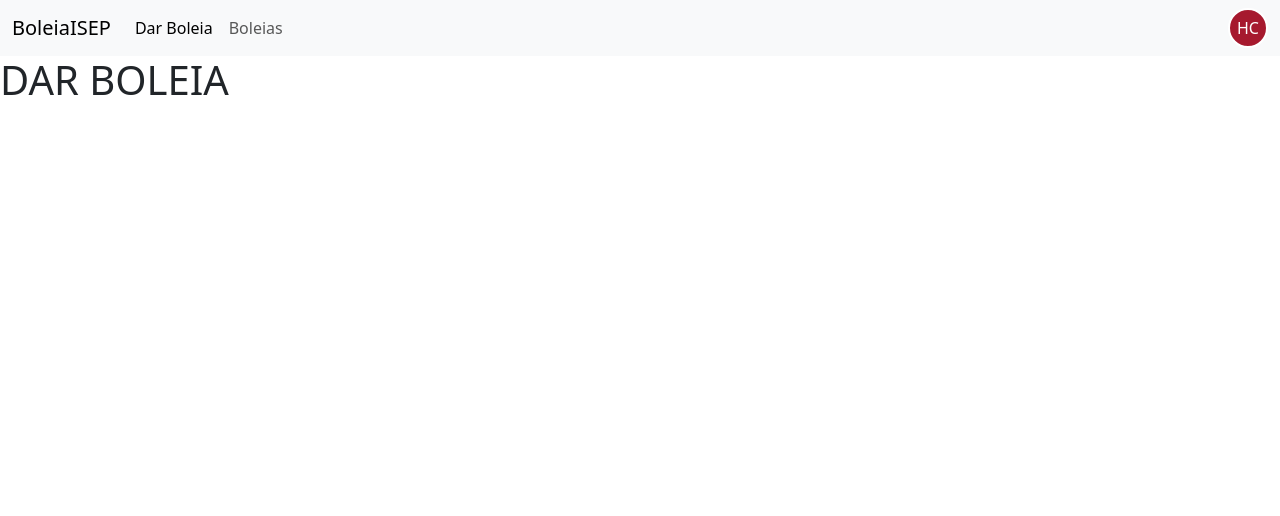
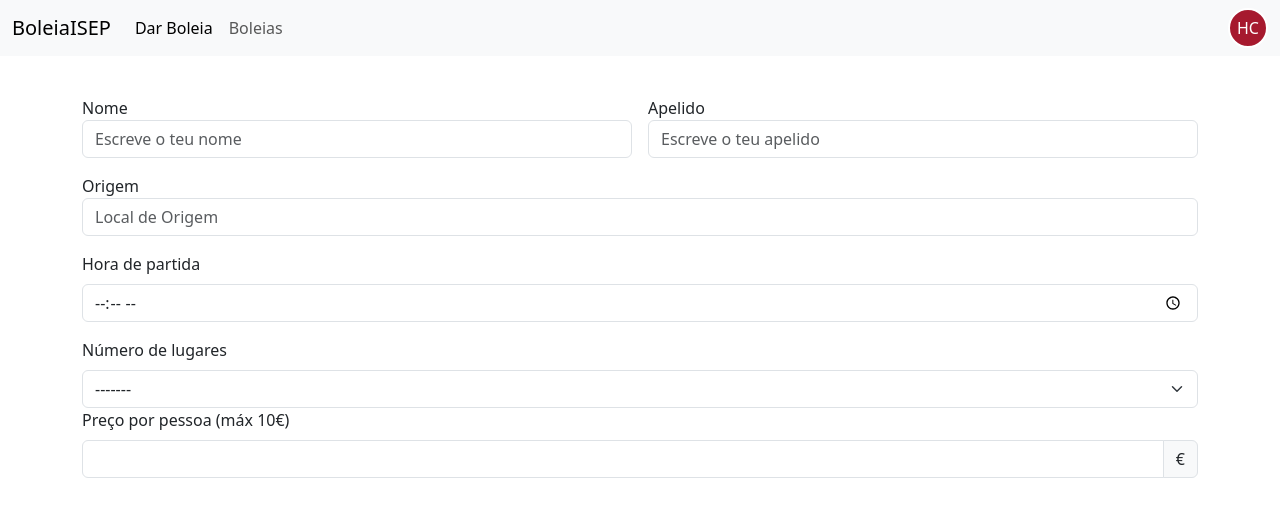
Before and after one commit to hugoms-costa/LAPR1-2627-DKL03-Skills-Repo, a plain HTML site: page html/Dar_Boleia.html in a window 1280 px wide. Drawn offline with nearby package versions, Linux system fonts and the light colour scheme.

Commit message:
Versão 1 do Protótipo

```diff
--- a/html/Dar_Boleia.html
+++ b/html/Dar_Boleia.html
@@ -32,12 +32,46 @@
         </div>
     </nav>
 
+    <main class="container mt-4">
 
-
-
-
-    <h1>DAR BOLEIA</h1>
-
+        <div class="row g-3 mt-3">
+            <div class="col">
+                <label for="text">Nome</label>
+                <input type="text" class="form-control" placeholder="Escreve o teu nome" aria-label="First name">
+            </div>
+            <div class="col">
+                <label for="text">Apelido</label>
+                <input type="text" class="form-control" placeholder="Escreve o teu apelido" aria-label="Last name">
+            </div>
+        </div>
+        <div class="mt-3">
+            <label for="text">Origem</label>
+            <input type="text" class="form-control" placeholder="Local de Origem">
+        </div>
+        <div class="mt-3">
+            <label for="hora" class="form-label">Hora de partida</label>
+                <input type="time" id="hora" class="form-control"
+                    min="06:00" max="23:00" step="900" required>
+        </div>
+        <div class="mt-3">
+            <label for="lugares" class="form-label">Número de lugares</label>
+            <select id="lugares" class="form-select" required>
+                <option value="">-------</option>
+                <option value="1">1</option>
+                <option value="2">2</option>
+                <option value="3">3</option>
+                <option value="4">4</option>
+            </select>
+        </div>
+        <div>
+            <label for="preco" class="form-label">Preço por pessoa (máx 10€)</label>
+            <div class="input-group">
+                <input type="number" id="preco" class="form-control"
+                    min="0" max="10" step="0.10" inputmode="decimal" required>
+                <span class="input-group-text">€</span>
+            </div>
+        </div>
+    </main>
 
 <script src="https://cdn.jsdelivr.net/npm/bootstrap@5.3.8/dist/js/bootstrap.bundle.min.js" integrity="sha384-FKyoEForCGlyvwx9Hj09JcYn3nv7wiPVlz7YYwJrWVcXK/BmnVDxM+D2scQbITxI" crossorigin="anonymous"></script>
 </body>
```
Also changed, not shown: html/Boleias.html (+6 -1 lines), html/Login.html (+4 -4 lines), index.html (+2 -1 lines), script.js (+50 -0 lines).
